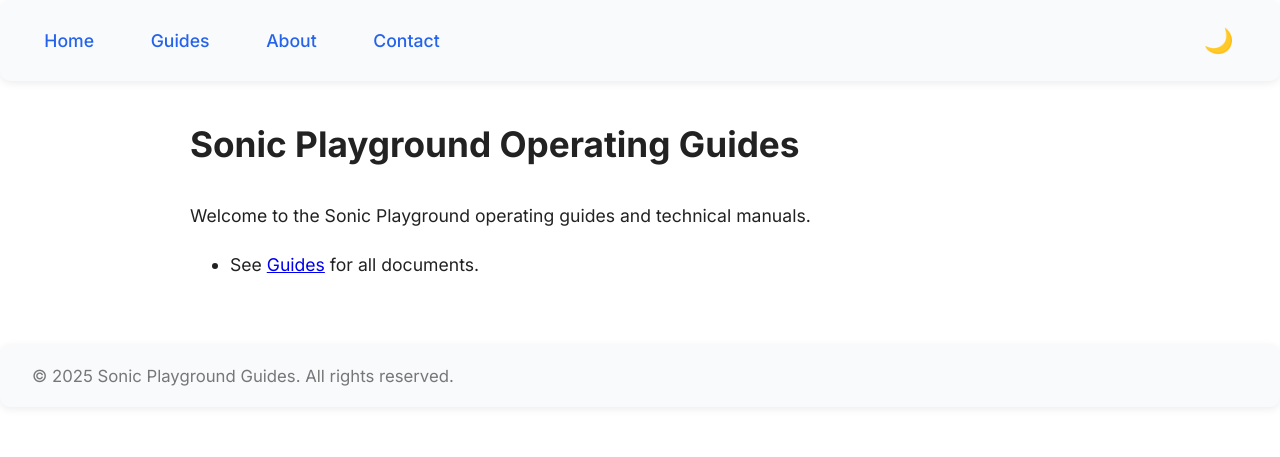
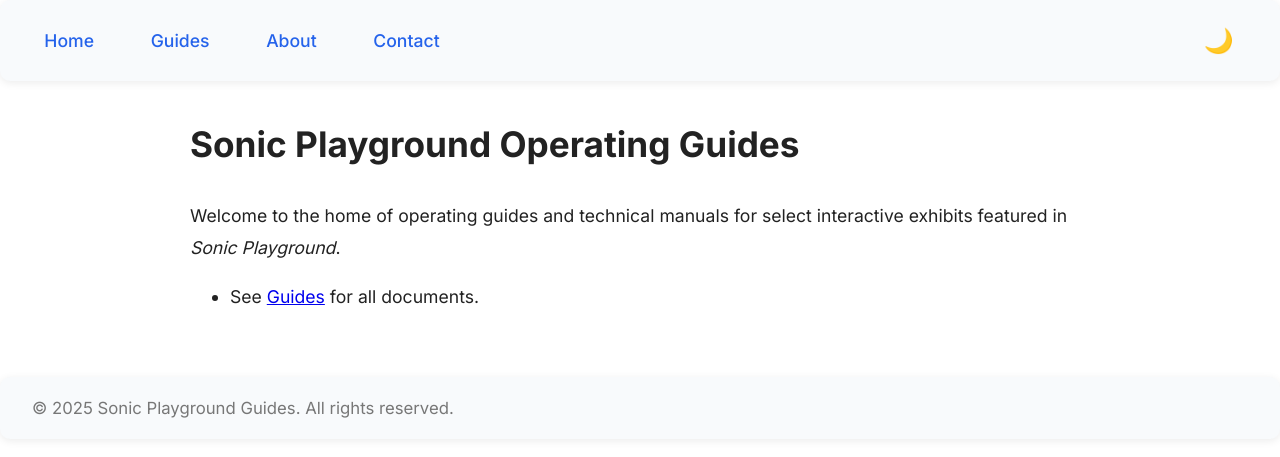
Before and after one commit to buryhoganllc/sonic-playground-guides, a Jekyll site: the page built from index.md, in a window 1280 px wide. Shown: the top 457 px of the page. Built offline with Jekyll 4.4.1, drawn with Linux system fonts in a browser that asks for light colours.

Commit message:
update index.md welcome content

```diff
--- a/index.md
+++ b/index.md
@@ -6,6 +6,6 @@
 
 # Sonic Playground Operating Guides
 
-Welcome to the Sonic Playground operating guides and technical manuals.
+Welcome to the home of operating guides and technical manuals for select interactive exhibits featured in _Sonic Playground_.
 
-- See [Guides](/guides/) for all documents.
+- See [Guides]({{ site.baseurl }}/guides/) for all documents.
```
